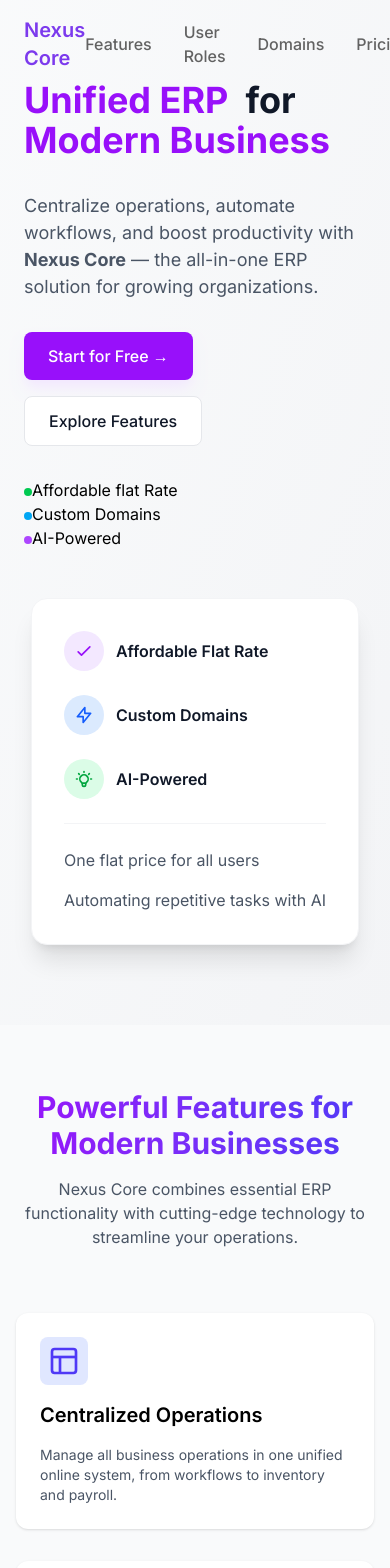
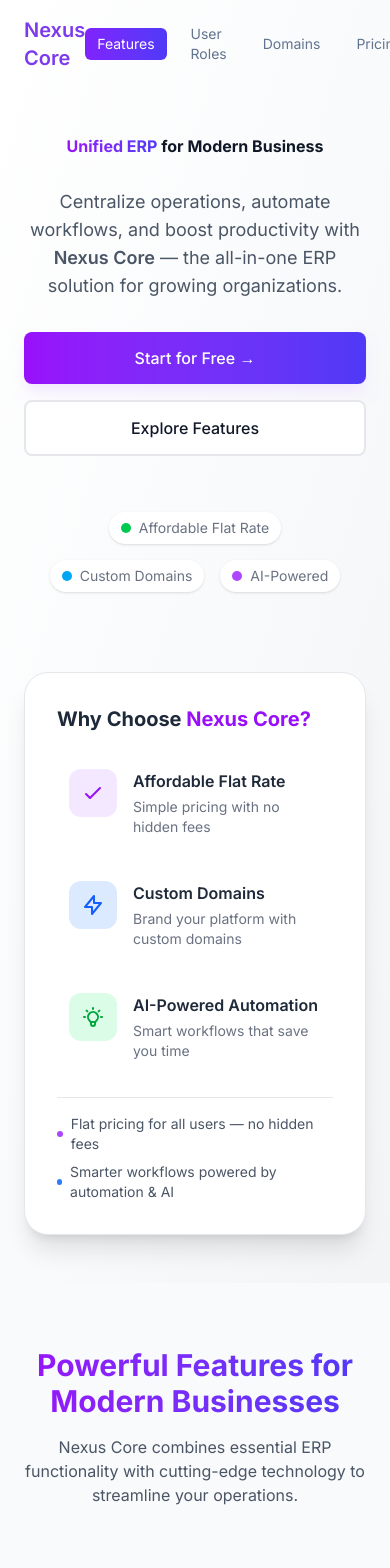
Before and after one commit to Balamiayush/Hasaan-Ahmad, a Next.js app: page / in a window 390 px wide. Shown: the top 1568 px of the page. Built offline with nearby package versions, Linux system fonts and the light colour scheme.

Commit message:
Refactor Hero and Navbar components for improved animations and responsiveness; update FeaturesSection and Home page layout

```diff
--- a/app/components/FeaturesSection.tsx
+++ b/app/components/FeaturesSection.tsx
@@ -1,48 +1,48 @@
-"use client";
+'use client';
+
 import { FC } from 'react';
 import { motion } from 'framer-motion';
 
-// Feature icons
 const icons = {
   operations: (
-    <svg xmlns="http://www.w3.org/2000/svg" viewBox="0 0 24 24" fill="none" stroke="currentColor" className="w-8 h-8">
-      <rect x="3" y="3" width="18" height="18" rx="2" stroke="currentColor" strokeWidth="2" />
-      <path d="M3 9h18" stroke="currentColor" strokeWidth="2" />
-      <path d="M9 21V9" stroke="currentColor" strokeWidth="2" />
+    <svg xmlns="http://www.w3.org/2000/svg" fill="none" viewBox="0 0 24 24" stroke="currentColor" className="w-8 h-8">
+      <rect x="3" y="3" width="18" height="18" rx="2" strokeWidth="2" />
+      <path d="M3 9h18" strokeWidth="2" />
+      <path d="M9 21V9" strokeWidth="2" />
     </svg>
   ),
   automation: (
-    <svg xmlns="http://www.w3.org/2000/svg" viewBox="0 0 24 24" fill="none" stroke="currentColor" className="w-8 h-8">
-      <circle cx="12" cy="12" r="8" stroke="currentColor" strokeWidth="2" />
-      <path d="M12 8v4l3 3" stroke="currentColor" strokeWidth="2" />
-      <path d="M7 4.5l2 2" stroke="currentColor" strokeWidth="2" />
-      <path d="M17 4.5l-2 2" stroke="currentColor" strokeWidth="2" />
+    <svg xmlns="http://www.w3.org/2000/svg" fill="none" viewBox="0 0 24 24" stroke="currentColor" className="w-8 h-8">
+      <circle cx="12" cy="12" r="8" strokeWidth="2" />
+      <path d="M12 8v4l3 3" strokeWidth="2" />
+      <path d="M7 4.5l2 2" strokeWidth="2" />
+      <path d="M17 4.5l-2 2" strokeWidth="2" />
     </svg>
   ),
   domain: (
-    <svg xmlns="http://www.w3.org/2000/svg" viewBox="0 0 24 24" fill="none" stroke="currentColor" className="w-8 h-8">
-      <circle cx="12" cy="12" r="8" stroke="currentColor" strokeWidth="2" />
-      <path d="M12 4v16" stroke="currentColor" strokeWidth="2" />
-      <path d="M4 12h16" stroke="currentColor" strokeWidth="2" />
+    <svg xmlns="http://www.w3.org/2000/svg" fill="none" viewBox="0 0 24 24" stroke="currentColor" className="w-8 h-8">
+      <circle cx="12" cy="12" r="8" strokeWidth="2" />
+      <path d="M12 4v16" strokeWidth="2" />
+      <path d="M4 12h16" strokeWidth="2" />
     </svg>
   ),
   workflow: (
-    <svg xmlns="http://www.w3.org/2000/svg" viewBox="0 0 24 24" fill="none" stroke="currentColor" className="w-8 h-8">
-      <path d="M13 2L3 14h9l-1 8 10-12h-9l1-8z" stroke="currentColor" strokeWidth="2" />
+    <svg xmlns="http://www.w3.org/2000/svg" fill="none" viewBox="0 0 24 24" stroke="currentColor" className="w-8 h-8">
+      <path d="M13 2L3 14h9l-1 8 10-12h-9l1-8z" strokeWidth="2" />
     </svg>
   ),
   security: (
-    <svg xmlns="http://www.w3.org/2000/svg" viewBox="0 0 24 24" fill="none" stroke="currentColor" className="w-8 h-8">
-      <path d="M12 2L3 7v6c0 5.5 3.8 10.7 9 12 5.2-1.3 9-6.5 9-12V7l-9-5z" stroke="currentColor" strokeWidth="2" />
-      <path d="M12 9v4" stroke="currentColor" strokeWidth="2" />
-      <path d="M12 16h.01" stroke="currentColor" strokeWidth="2" />
+    <svg xmlns="http://www.w3.org/2000/svg" fill="none" viewBox="0 0 24 24" stroke="currentColor" className="w-8 h-8">
+      <path d="M12 2L3 7v6c0 5.5 3.8 10.7 9 12 5.2-1.3 9-6.5 9-12V7l-9-5z" strokeWidth="2" />
+      <path d="M12 9v4" strokeWidth="2" />
+      <path d="M12 16h.01" strokeWidth="2" />
     </svg>
   ),
   architecture: (
-    <svg xmlns="http://www.w3.org/2000/svg" viewBox="0 0 24 24" fill="none" stroke="currentColor" className="w-8 h-8">
-      <path d="M2 20h20" stroke="currentColor" strokeWidth="2" />
-      <path d="M5 20V8h4v12" stroke="currentColor" strokeWidth="2" />
-      <path d="M15 20V4h4v16" stroke="currentColor" strokeWidth="2" />
+    <svg xmlns="http://www.w3.org/2000/svg" fill="none" viewBox="0 0 24 24" stroke="currentColor" className="w-8 h-8">
+      <path d="M2 20h20" strokeWidth="2" />
+      <path d="M5 20V8h4v12" strokeWidth="2" />
+      <path d="M15 20V4h4v16" strokeWidth="2" />
     </svg>
   ),
 };
@@ -63,9 +63,13 @@
       transition={{ duration: 0.5 }}
       viewport={{ once: true }}
     >
-      <div className={`w-12 h-12 rounded-lg flex items-center justify-center ${color}`}>
+      <motion.div
+        whileHover={{ scale: 1.15, rotate: [0, 5, -5, 0] }}
+        transition={{ duration: 0.4, type: 'spring' }}
+        className={`w-12 h-12 rounded-lg flex items-center justify-center ${color}`}
+      >
         {icons[icon]}
-      </div>
+      </motion.div>
       <h3 className="text-xl font-semibold">{title}</h3>
       <p className="text-gray-600 text-sm">{description}</p>
     </motion.div>
@@ -130,18 +134,21 @@
           </p>
         </motion.div>
 
-        <div className="grid grid-cols-1 md:grid-cols-2 lg:grid-cols-3 gap-8">
+        <div className="grid grid-cols-1 sm:grid-cols-2 lg:grid-cols-3 gap-8">
           {features.map((feature, index) => (
             <motion.div
               key={index}
               initial={{ opacity: 0, y: 20 }}
               whileInView={{ opacity: 1, y: 0 }}
+              whileHover={{ scale: 1.03, boxShadow: '0 10px 25px rgba(0,0,0,0.1)' }}
               transition={{ duration: 0.5, delay: index * 0.1 }}
               viewport={{ once: true }}
-              whileHover={{ scale: 1.03 }}
-              className="bg-white rounded-xl shadow-sm hover:shadow-md transition-shadow duration-300"
+              className="relative group bg-white rounded-xl border border-transparent hover:border-indigo-300 transition-all duration-300"
             >
               <Feature {...feature} />
+
+              {/* Gradient glow on hover */}
+              <div className="absolute inset-0 rounded-xl bg-gradient-to-br from-purple-300/10 to-indigo-300/10 opacity-0 group-hover:opacity-100 transition-opacity duration-500 pointer-events-none" />
             </motion.div>
           ))}
         </div>
--- a/app/components/Hero.tsx
+++ b/app/components/Hero.tsx
@@ -4,21 +4,24 @@
 import Navbar from "./Navbar";
 
 const Hero = () => {
-    // Animation variants
   const container = {
     hidden: { opacity: 0 },
     show: {
       opacity: 1,
       transition: {
-                staggerChildren: 0.1,
+        staggerChildren: 0.12,
         delayChildren: 0.3,
       },
     },
   };
 
   const item = {
-        hidden: { y: 40, opacity: 0 },
-        show: { y: 0, opacity: 1 },
+    hidden: { y: 20, opacity: 0 },
+    show: {
+      y: 0,
+      opacity: 1,
+      transition: { type: "spring", damping: 10, stiffness: 100 }
+    },
   };
 
   const hoverEffect = {
@@ -31,101 +34,184 @@
   };
 
   return (
-        <div className="min-h-screen bg-gradient-to-br from-gray-50 to-gray-100">
-            <Navbar />
+    <div className="min-h-screen bg-gradient-to-br from-white via-gray-50 to-gray-100 text-gray-900 overflow-hidden">
       <Head>
         <title>Nexus Core | Unified ERP for Modern Business</title>
-                <meta name="description" content="Centralize operations, automate workflows, and boost productivity with Nexus Core" />
+        <meta
+          name="description"
+          content="Centralize operations, automate workflows, and boost productivity with Nexus Core"
+        />
       </Head>
 
-            {/* Hero Section */}
+      <Navbar />
+
       <motion.main
         initial="hidden"
         animate="show"
         variants={container}
-                className="max-w-7xl mx-auto px-6 py-20 md:py-40"
+        className="  container mx-auto px-6 lg:px-8 xl:px-12 py-12 lg:py-24 flex flex-col lg:flex-row items-center justify-between gap-20"
       >
-                <div className="flex flex-col md:flex-row items-center gap-12">
-                    {/* Left Column */}
-                    <div className="md:w-1/2 space-y-8">
-                        <motion.h1 variants={item} className="text-4xl md:text-start for free font-bold text-purple-600 ">
-                            Unified ERP  &nbsp;
-                            <span className="text-gray-900">
-                                for
-                            </span> <br />
+        {/* Left Content */}
+        <div className=" space-y-8 text-center lg:text-left ">
+          <motion.h1
+            variants={item}
+            className="sm:text-5xl md:text-6xl font-bold leading-tight"
+          >
+            <span className="text-transparent bg-clip-text bg-gradient-to-r from-purple-600 to-indigo-600">
+              Unified ERP
+            </span>{" "}
+            for <br className="hidden sm:block" />
             Modern Business
           </motion.h1>
 
-                        <motion.p variants={item} className="text-[18px] text-gray-600">
-                            Centralize operations, automate workflows, and boost productivity with <strong>Nexus Core</strong> — the all-in-one ERP solution for growing organizations.
+          <motion.p
+            variants={item}
+            className="text-lg md:text-xl text-gray-600 max-w-xl mx-auto lg:mx-0"
+          >
+            Centralize operations, automate workflows, and boost productivity
+            with <strong className="font-semibold">Nexus Core</strong> — the all-in-one ERP solution
+            for growing organizations.
           </motion.p>
 
-                        <motion.div variants={item} className="flex flex-wrap gap-4">
+          <motion.div
+            variants={item}
+            className="flex flex-col sm:flex-row gap-4 justify-center lg:justify-start"
+          >
             <motion.button
               whileHover={hoverEffect}
               whileTap={tapEffect}
-                                className="px-6 py-3 bg-purple-600 text-white rounded-lg font-medium shadow-lg shadow-purple-100"
+              className="px-8 py-3.5 rounded-lg text-white bg-gradient-to-r from-purple-600 to-indigo-600 hover:from-purple-700 hover:to-indigo-700 transition-all font-medium shadow-lg shadow-purple-100"
             >
               Start for Free →
             </motion.button>
             <motion.button
               whileHover={hoverEffect}
               whileTap={tapEffect}
-                                className="px-6 py-3 bg-white text-gray-900 border border-gray-200 rounded-lg font-medium"
+              className="px-8 py-3.5 rounded-lg border-2 border-gray-200 bg-white hover:bg-gray-50 hover:border-gray-300 transition-all font-medium"
             >
               Explore Features
             </motion.button>
           </motion.div>
-                        <ul className="lg:flex gap-4 ">
-                            <p><div className="circle bg-green-500 w-2 h-2 inline-block rounded-full"></div>Affordable flat Rate</p>
-                            <p><div className="circle bg-sky-500 w-2 h-2 inline-block rounded-full"></div>Custom Domains</p>
-                            <p><div className="circle bg-purple-500 w-2 h-2 inline-block rounded-full"></div>AI-Powered</p>
-                        </ul>
-                    </div>
 
-                    {/* Right Column */}
           <motion.div
             variants={item}
-                        className="md:w-1/2 bg-white p-8 rounded-2xl shadow-xl border border-gray-100"
+            className="flex flex-wrap justify-center lg:justify-start gap-4 pt-6 text-sm md:text-base text-gray-500"
           >
-                        <div className="space-y-6">
-                            <div className="flex items-center gap-3">
-                                <div className="w-10 h-10 rounded-full bg-purple-100 flex items-center justify-center">
-                                    <svg className="w-5 h-5 text-purple-600" fill="none" stroke="currentColor" viewBox="0 0 24 24">
-                                        <path strokeLinecap="round" strokeLinejoin="round" strokeWidth={2} d="M5 13l4 4L19 7" />
-                                    </svg>
+            <div className="flex items-center gap-2 px-3 py-1.5 bg-white rounded-full shadow-sm">
+              <div className="w-2.5 h-2.5 rounded-full bg-green-500" />
+              <span>Affordable Flat Rate</span>
             </div>
-                                <h3 className="font-semibold text-gray-900">Affordable Flat Rate</h3>
+            <div className="flex items-center gap-2 px-3 py-1.5 bg-white rounded-full shadow-sm">
+              <div className="w-2.5 h-2.5 rounded-full bg-sky-500" />
+              <span>Custom Domains</span>
             </div>
-
-                            <div className="flex items-center gap-3">
-                                <div className="w-10 h-10 rounded-full bg-blue-100 flex items-center justify-center">
-                                    <svg className="w-5 h-5 text-blue-600" fill="none" stroke="currentColor" viewBox="0 0 24 24">
-                                        <path strokeLinecap="round" strokeLinejoin="round" strokeWidth={2} d="M13 10V3L4 14h7v7l9-11h-7z" />
-                                    </svg>
-                                </div>
-                                <h3 className="font-semibold text-gray-900">Custom Domains</h3>
-                            </div>
-
-                            <div className="flex items-center gap-3">
-                                <div className="w-10 h-10 rounded-full bg-green-100 flex items-center justify-center">
-                                    <svg className="w-5 h-5 text-green-600" fill="none" stroke="currentColor" viewBox="0 0 24 24">
-                                        <path strokeLinecap="round" strokeLinejoin="round" strokeWidth={2} d="M9.663 17h4.673M12 3v1m6.364 1.636l-.707.707M21 12h-1M4 12H3m3.343-5.657l-.707-.707m2.828 9.9a5 5 0 117.072 0l-.548.547A3.374 3.374 0 0014 18.469V19a2 2 0 11-4 0v-.531c0-.895-.356-1.754-.988-2.386l-.548-.547z" />
-                                    </svg>
-                                </div>
-                                <h3 className="font-semibold text-gray-900">AI-Powered</h3>
-                            </div>
-
-                            <div className="pt-6 border-t border-gray-100 space-y-4">
-                                <p className="text-gray-600">One flat price for all users</p>
-                                <p className="text-gray-600">Automating repetitive tasks with AI</p>
-                            </div>
+            <div className="flex items-center gap-2 px-3 py-1.5 bg-white rounded-full shadow-sm">
+              <div className="w-2.5 h-2.5 rounded-full bg-purple-500" />
+              <span>AI-Powered</span>
             </div>
           </motion.div>
         </div>
+
+        {/* Right Card */}
+        <motion.div
+          variants={item}
+          className=" max-w-md xl:max-w-lg bg-white rounded-3xl border border-gray-200 shadow-xl p-8 space-y-6 hover:shadow-2xl transition-shadow duration-300"
+        >
+          <h3 className="text-xl md:text-2xl font-bold text-gray-800">
+            Why Choose <span className="text-purple-600">Nexus Core?</span>
+          </h3>
+
+          <div className="space-y-5">
+            <FeatureItem
+              iconColor="bg-purple-100"
+              iconTextColor="text-purple-600"
+              text="Affordable Flat Rate"
+              description="Simple pricing with no hidden fees"
+              icon={<CheckIcon />}
+            />
+            <FeatureItem
+              iconColor="bg-blue-100"
+              iconTextColor="text-blue-600"
+              text="Custom Domains"
+              description="Brand your platform with custom domains"
+              icon={<ArrowIcon />}
+            />
+            <FeatureItem
+              iconColor="bg-green-100"
+              iconTextColor="text-green-600"
+              text="AI-Powered Automation"
+              description="Smart workflows that save you time"
+              icon={<BrainIcon />}
+            />
+          </div>
+
+          <div className="pt-4 border-t border-gray-200 text-gray-600 text-sm space-y-2">
+            <p className="flex items-center gap-2">
+              <span className="w-1.5 h-1.5 rounded-full bg-purple-500"></span>
+              Flat pricing for all users — no hidden fees
+            </p>
+            <p className="flex items-center gap-2">
+              <span className="w-1.5 h-1.5 rounded-full bg-blue-500"></span>
+              Smarter workflows powered by automation & AI
+            </p>
+          </div>
+        </motion.div>
       </motion.main>
     </div>
   );
 };
 
+const FeatureItem = ({
+  text,
+  description,
+  icon,
+  iconColor,
+  iconTextColor,
+}: {
+  text: string;
+  description: string;
+  icon: React.ReactNode;
+  iconColor: string;
+  iconTextColor: string;
+}) => (
+  <motion.div
+    whileHover={{ x: 5 }}
+    className="flex items-start gap-4 p-3 rounded-xl hover:bg-gray-50 transition-colors"
+  >
+    <div
+      className={`w-12 h-12 rounded-xl ${iconColor} flex items-center justify-center ${iconTextColor} flex-shrink-0`}
+    >
+      {icon}
+    </div>
+    <div>
+      <p className="text-gray-800 font-semibold">{text}</p>
+      <p className="text-gray-500 text-sm mt-1">{description}</p>
+    </div>
+  </motion.div>
+);
+
+// Icons remain the same as in your original code
+const CheckIcon = () => (
+  <svg className="w-6 h-6" fill="none" stroke="currentColor" viewBox="0 0 24 24">
+    <path strokeLinecap="round" strokeLinejoin="round" strokeWidth={2} d="M5 13l4 4L19 7" />
+  </svg>
+);
+
+const ArrowIcon = () => (
+  <svg className="w-6 h-6" fill="none" stroke="currentColor" viewBox="0 0 24 24">
+    <path strokeLinecap="round" strokeLinejoin="round" strokeWidth={2} d="M13 10V3L4 14h7v7l9-11h-7z" />
+  </svg>
+);
+
+const BrainIcon = () => (
+  <svg className="w-6 h-6" fill="none" stroke="currentColor" viewBox="0 0 24 24">
+    <path
+      strokeLinecap="round"
+      strokeLinejoin="round"
+      strokeWidth={2}
+      d="M9.663 17h4.673M12 3v1m6.364 1.636l-.707.707M21 12h-1M4 12H3m3.343-5.657l-.707-.707m2.828 9.9a5 5 0 117.072 0l-.548.547A3.374 3.374 0 0014 18.469V19a2 2 0 11-4 0v-.531c0-.895-.356-1.754-.988-2.386l-.548-.547z"
+    />
+  </svg>
+);
+
 export default Hero;
--- a/app/components/Navbar.tsx
+++ b/app/components/Navbar.tsx
@@ -1,52 +1,25 @@
 "use client";
 import { motion } from "framer-motion";
 import Link from "next/link";
+import { useState } from "react";
 
 const Navbar = () => {
-  // Smooth fade-in for menu items
-  const container = {
-    hidden: { opacity: 0 },
-    show: {
-      opacity: 1,
-      transition: {
-        staggerChildren: 0.08,
-        delayChildren: 0.2
-      }
-    }
-  };
+  const [selectedTab, setSelectedTab] = useState("Features");
 
-  const item = {
-    hidden: { opacity: 0 },
-    show: { opacity: 1 }
-  };
-
-  // Minimal hover effect
-  const hoverEffect = {
-    color: "#7C3AED", // Purple-600
-    transition: { duration: 0.2, ease: "easeOut" }
-  };
-
-  // Underline animation
-  const underline = {
-    rest: { scaleX: 0, opacity: 0 },
-    hover: {
-      scaleX: 1,
-      opacity: 1,
-      transition: { duration: 0.3, ease: [0.22, 1, 0.36, 1] }
-    }
-  };
+  const tabs = ["Features", "User Roles", "Domains", "Pricing"];
 
   return (
     <motion.nav
-      initial={{ opacity: 0 }}
-      animate={{ opacity: 1 }}
-      transition={{ duration: 0.5 }}
-      className="fixed w-full top-0 z-50 "
+      initial={{ opacity: 0, y: -20 }}
+      animate={{ opacity: 1, y: 0 }}
+      transition={{ duration: 0.5, ease: "easeOut" }}
+      className="w-full top-0 z-50"
     >
       <div className="max-w-7xl mx-auto px-6 py-4 flex justify-between items-center">
-        {/* Logo with subtle interaction */}
+        {/* Logo */}
         <motion.div
-          whileHover={{ scale: 1.02 }}
+          whileHover={{ scale: 1.03 }}
+          whileTap={{ scale: 0.98 }}
           transition={{ duration: 0.2 }}
         >
           <Link href="/" className="text-xl font-semibold text-[#7C3AED]">
@@ -54,45 +27,52 @@
           </Link>
         </motion.div>
 
-        {/* Menu items */}
-        <motion.ul
-          variants={container}
-          initial="hidden"
-          animate="show"
-          className="flex items-center space-x-8"
-        >
-          {["Features", "User Roles", "Domains", "Pricing"].map((navItem) => (
-            <motion.li key={navItem} variants={item}>
-              <Link href="#" className="relative group">
+        {/* Navigation Links with Animated Tab Effect */}
+        <div className="flex items-center gap-3 relative">
+          {tabs.map((tab) => (
+            <Link
+            href={""}
+              // href={`/${tab.toLowerCase().replace(" ", "-")}`}
+              key={tab}
+              onClick={() => setSelectedTab(tab)}
+              className={`relative px-3 py-1.5 rounded-md text-sm transition-colors ${
+                selectedTab === tab
+                  ? "text-white"
+                  : "text-slate-500  hover:bg-slate-100/10"
+              }`}
+            >
+              <span className="relative z-10">{tab}</span>
+              {selectedTab === tab && (
                 <motion.span
-                  className="text-[#626262] font-medium"
-                  whileHover={hoverEffect}
-                >
-                  {navItem}
-                </motion.span>
-                <motion.div
-                  className="absolute bottom-0 left-0 w-full h-px bg-purple-600 origin-left"
-                  variants={underline}
-                  initial="rest"
-                  whileHover="hover"
+                  layoutId="pill-tab"
+                  transition={{ type: "spring", duration: 0.5 }}
+                  className="absolute inset-0 z-0 bg-gradient-to-r from-violet-600 to-indigo-600 rounded-md"
                 />
-              </Link>
-            </motion.li>
+              )}
+            </Link>
           ))}
 
           {/* CTA Button */}
-          <motion.li variants={item}>
-            <motion.button
-              whileHover={{
-                backgroundColor: "#8C3BFF", // Purple-600
-                transition: { duration: 0.2 }
-              }}
-              className="px-5 py-2 rounded-lg bg-[#7C3AED] text-white text-sm font-medium"
+          <motion.div
+            whileHover={{
+              backgroundColor: "#6D28D9",
+              scale: 1.03,
+              boxShadow: "0 4px 12px rgba(124, 58, 237, 0.2)",
+            }}
+            whileTap={{
+              scale: 0.98,
+              boxShadow: "0 2px 6px rgba(124, 58, 237, 0.2)",
+            }}
+            className="ml-4"
+          >
+            <Link
+              href="/get-started"
+              className="px-5 py-2 rounded-lg bg-[#7C3AED] text-white text-sm font-medium shadow-sm"
             >
               Get Started
-            </motion.button>
-          </motion.li>
-        </motion.ul>
+            </Link>
+          </motion.div>
+        </div>
       </div>
     </motion.nav>
   );
--- a/app/page.tsx
+++ b/app/page.tsx
@@ -7,13 +7,13 @@
 import PricingSection from "./components/PricingSection";
 export default function Home() {
   return (
-    <div className="w-full ">
+    <div className="w-full  ">
       <Hero/>
       <FeaturesSection/>
-      <AISection/>
+      {/* <AISection/>
       <KanbanBoard/>
       <CommunicationPlatform/>
-      <PricingSection/>
+      <PricingSection/> */}
     </div>
   );
 }
```
Lines whose indentation alone changed are shown as unchanged.
